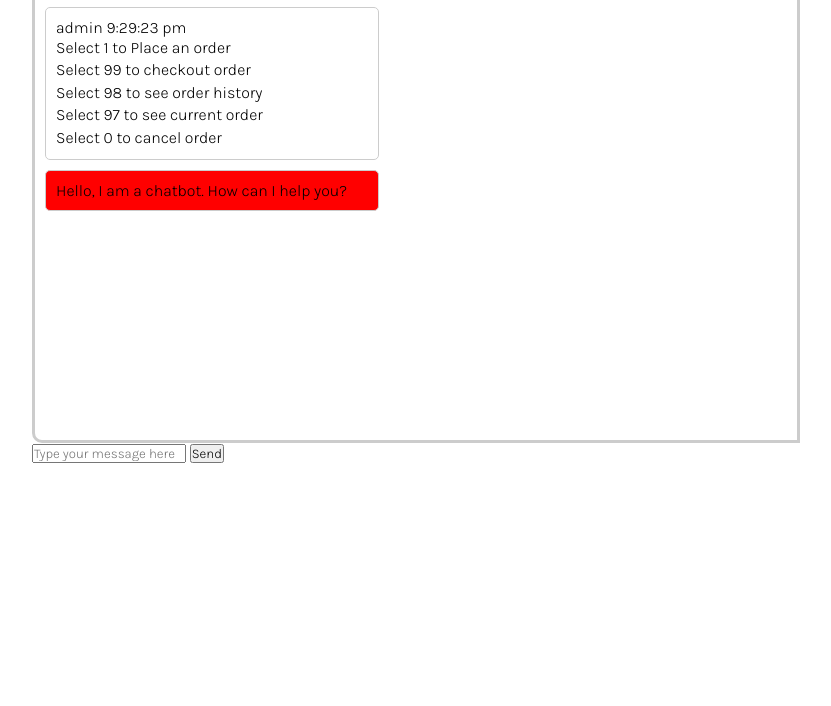
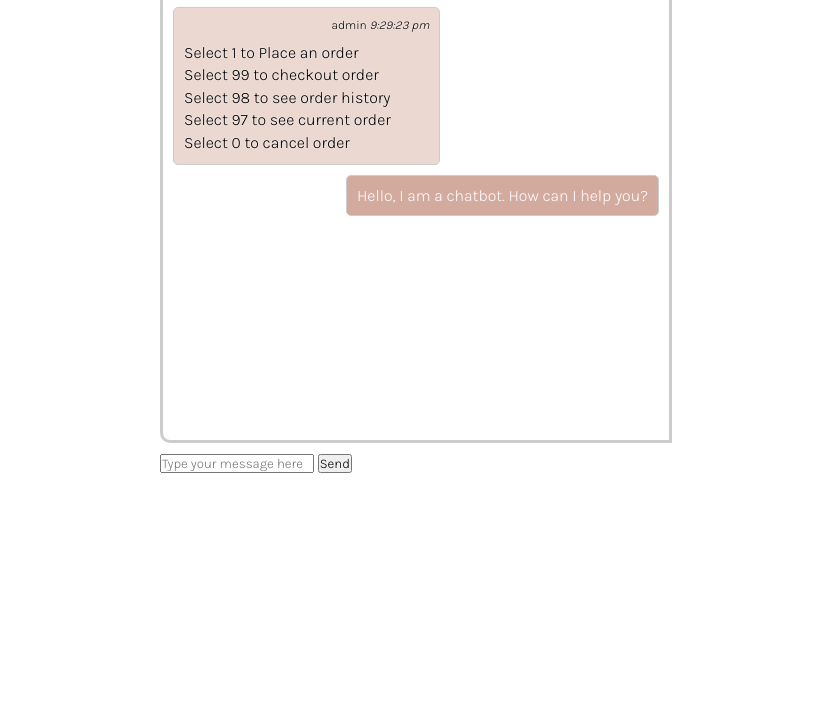
Before and after one commit to hi-heavens/restaurantbot, a website: page public/index.html in a window 1280 px wide. Shown: the part 94-800 px from the top of the page, without its empty margins (224-1055 px from the left). Drawn offline with nearby package versions, Linux system fonts and the light colour scheme; no server answers; some icons are missing.

Commit message:
added some further basic stylings to the page

```diff
--- a/public/index.css
+++ b/public/index.css
@@ -6,7 +6,7 @@
 }
 
 .main-container {
-    width: 60%;
+  width: 40%;
   margin: 0 auto;
 }
 
@@ -20,11 +20,12 @@
   flex-direction: column;
   border-top-right-radius: 10px;
   border-bottom-left-radius: 10px;
+  margin-bottom: 10px;
 }
 
 .message {
   border: 1px solid #ccc;
-    width: 45%;
+  min-width: 55%;
   padding: 10px;
   margin-bottom: 10px;
   border-radius: 5px;
@@ -36,5 +37,24 @@
 }
 
 .message:nth-child(odd) {
-    background: red;
+  background: #d3ab9e;
+  align-self: flex-end;
+  color: #fffbff;
 }
+
+.message:nth-child(even) {
+    background: #ebd8d0;
+    align-self: flex-start;
+    color: black;
+    text-shadow: 0px 0px 2px #fffbff;
+  }
+
+.meta {
+    margin-bottom: 10px;
+    font-size: 12px;
+    text-align: end;
+}
+
+.meta span {
+    font-style: italic;
+}
--- a/public/index.js
+++ b/public/index.js
@@ -24,7 +24,7 @@ socket.on("history", (message) => {
 });
 
 socket.on("userMessage", (message) => {
-  displayUserMessage(message.input);
+  displayUserMessage(message);
 });
 
 socket.on("menu", (message) => {
@@ -85,9 +85,9 @@ function displayMessage(message) {
 function displayUserMessage(message) {
   const div = document.createElement("div");
   div.classList.add("message");
-  div.innerHTML = `<p class="meta">${"bot"} <span>${"time"}</span></p>
+  div.innerHTML = `<p class="meta">${message.username} <span>${message.time}</span></p>
   <p id="item">
-    ${message}
+    ${message.text}
     </p>`;
   document.querySelector("#chat-messages").appendChild(div);
 }
--- a/server.js
+++ b/server.js
@@ -70,7 +70,7 @@ io.on("connection", (socket) => {
 
     let userMeal = {};
     if (session === msg.session) {
-      socket.emit("userMessage", msg);
+      socket.emit("userMessage", formatMessage("You", msg.input));
       if (msg.input === "1" && !msg.action) {
         msg["action"] = "subMenu";
         socket.emit("menu", formatMessage("admin", MENU));
```
Lines whose indentation alone changed are shown as unchanged.
